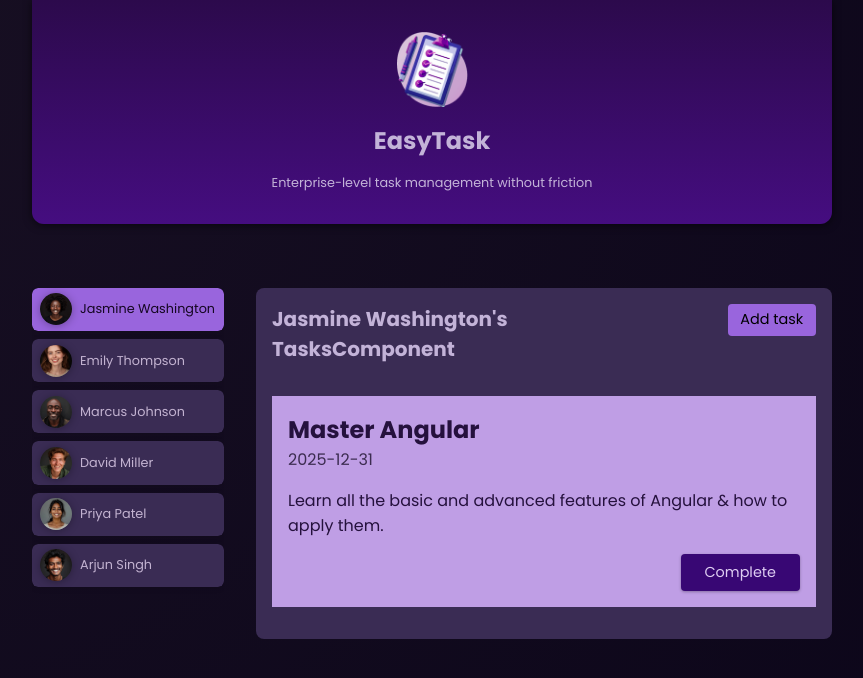
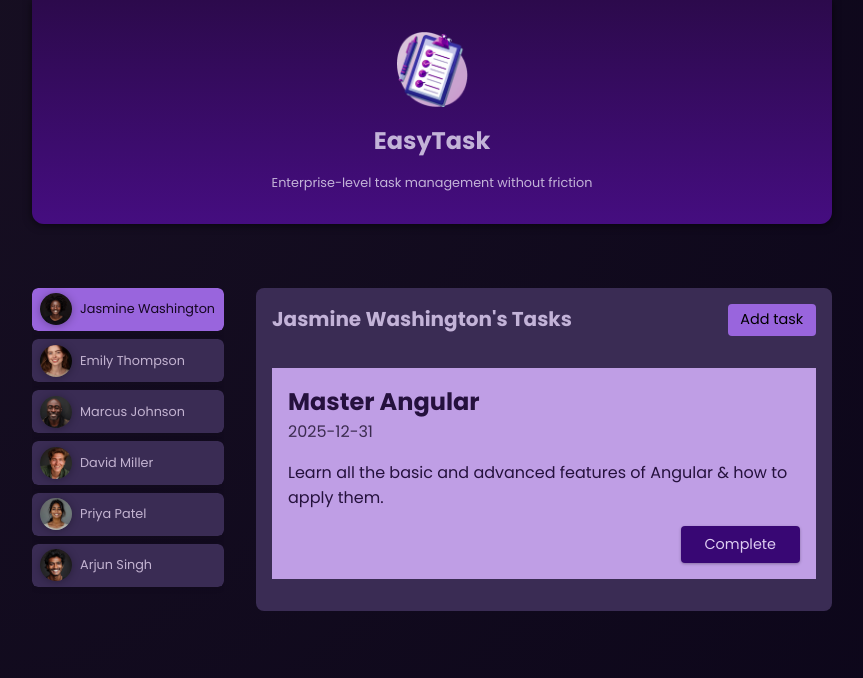
Before and after one commit to joaosehn2406/first-angular-project, an Angular app: page / in a window 1280 px wide. Both pictures are taken after a click on the button "Jasmine Washington". Shown: the top 678 px of the page, without its empty margins (208-1071 px from the left). Built offline with nearby package versions, Linux system fonts and the light colour scheme.

Commit message:
Changed text

```diff
--- a/src/app/tasks/tasks.component.html
+++ b/src/app/tasks/tasks.component.html
@@ -1,6 +1,6 @@
 <section id="tasks">
   <header>
-    <h2>{{ userName }}'s TasksComponent</h2>
+    <h2>{{ userName }}'s Tasks</h2>
     <menu>
       <button>Add task</button>
     </menu>
```
